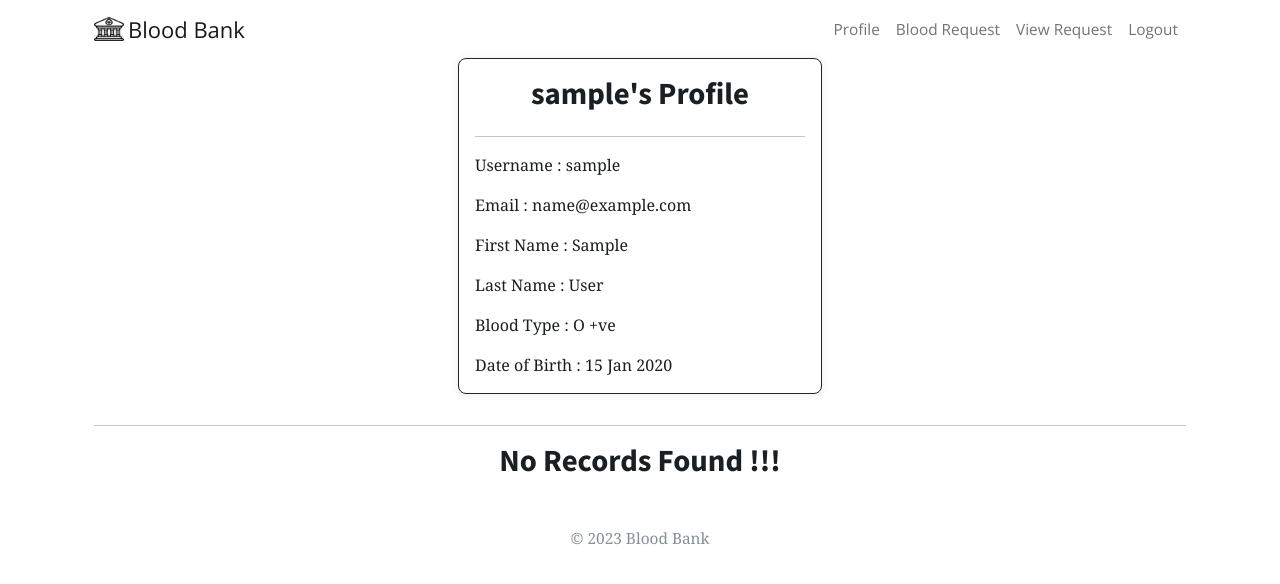
After one commit to ShyamSundhar1411/Donation-Portal-Project, a Django app: page /services/profile/request/views/1 in a window 1280 px wide. The commit adds this page. Shown: the top 584 px of the page. Run offline with Django 4.2, Linux system fonts and the light colour scheme; a user stored in the database is signed in; tables that the repository leaves empty hold one stand-in row (values such as "Sample post"); some libraries are stand-ins or nearby versions.

Commit message:
donor request and views created

```diff
--- a/donationportal/templates/base.html
+++ b/donationportal/templates/base.html
@@ -89,6 +89,9 @@
                     <li class="nav-item">
                       <a class="nav-link" href="{% url 'request' user.donor.slug %}">Blood Request</a>
                     </li>
+                    <li class="nav-item">
+                      <a class="nav-link" href="{% url 'request_view' user.donor.slug %}">View Request</a>
+                    </li>
                     {% endif %}
                     <li class="nav-item">
                         <a class="nav-link" href="{% url 'logout' %}">Logout</a>
--- a/services/filters.py
+++ b/services/filters.py
@@ -1,7 +1,7 @@
 import django_filters
 from django import forms
 from django_filters import ChoiceFilter, DateRangeFilter
-from .models import Donor
+from .models import Donor,DonorRequest
 
 class DonorFilter(django_filters.FilterSet):
     pin_code = django_filters.CharFilter(lookup_expr='icontains',label = "Pin Code Lookup")
@@ -11,3 +11,8 @@ class DonorFilter(django_filters.FilterSet):
     class Meta:
         model = Donor
         fields = ['blood_type','state']
+
+class RequestFilter(django_filters.FilterSet):
+    class Meta:
+        model = DonorRequest
+        fields = ['blood_type','include_compatible_blood']
--- a/services/forms.py
+++ b/services/forms.py
@@ -19,6 +19,7 @@ class UserForm(forms.ModelForm):
         fields = ['username','email','first_name','last_name']
 
 class DonorRequestForm(forms.ModelForm):
+    requirements=forms.CharField(max_length=300,required=False)
     class Meta:
         model = DonorRequest
-        fields = ['location','blood_type']
+        fields = ['location','blood_type','requirements','include_compatible_blood']
--- a/services/models.py
+++ b/services/models.py
@@ -1,5 +1,6 @@
 import uuid
 from django.db import models
+from django.utils import timezone
 from django.contrib.auth.models import User
 from .choices import *
 from django.dispatch import receiver
@@ -34,14 +35,24 @@ class Donor(models.Model):
 
 class DonorRequest(models.Model):
     donor=models.ForeignKey(Donor,on_delete=models.CASCADE)
-    date=models.DateTimeField(auto_now=True)
+    date=models.DateTimeField(auto_now_add=False)
     location=models.CharField(max_length=300,help_text="Hospital Location")
     blood_type=models.CharField(max_length=100,choices=BLOOD_CHOICES)
+    include_compatible_blood=models.BooleanField(default=False)
+    requirements=models.CharField(max_length=300,null=True,blank=True)
+    def save(self, *args, **kwargs):
+        if not self.id:
+            self.date = timezone.now()
+        return super().save(*args, **kwargs)
 
 class DonorApproval(models.Model):
     donor_request=models.ForeignKey(DonorRequest,on_delete=models.CASCADE)
     Donation_status=models.CharField(max_length = 100,choices = APPROVAL_STATUS,default = "Pending")
-    date_approved = models.DateTimeField(auto_now_add=True)
+    date_approved = models.DateTimeField(auto_now_add=False)
+    def save(self, *args, **kwargs):
+        if not self.id:
+            self.date_approved = timezone.now()
+        return super().save(*args, **kwargs)
 
 
 @receiver(post_save, sender=User)
--- /dev/null
+++ b/services/templates/services/views.html
@@ -0,0 +1,60 @@
+{% extends 'base.html' %} {% block content %} {% load crispy_forms_tags %}
+{%load custom_tags %} {% load static %}
+<div class="container">
+    <div class="d-flex justify-content-center">
+      <div class="col-md-4 col-sm-3">
+        <div class="card card-body border border-dark" style='margin-bottom: 15px;'>
+          <h3 class="card-text text-center">{{user.username}}'s Profile</h3>
+          <hr>
+          <p class="card-text profile-text">Username : {{user.username}}</p>
+          <p class="card-text profile-text">Email : {{user.email}}</p>
+          <p class="card-text profile-text">First Name : {{user.first_name}}</p>
+          <p class="card-text profile-text">Last Name : {{user.last_name}}</p>
+          {% if user.donor.blood_type %}
+          <p class="card-text profile-text">Blood Type : {{user.donor.blood_type}}</p>
+          {% endif %}
+          {% if user.donor.date_of_birth %}
+          <p class="card-text profile-text">Date of Birth : {{user.donor.date_of_birth |date:"d M Y"}}</p>
+          {% endif %}
+        </div>
+      </div>
+    </div>
+  </div>
+
+<div class="container">
+    <hr />
+    <div class="row">
+        {% if records %} {% for request in records %}
+        <div class="col-lg-4 col-md-6">
+            <div class="card card-body border border-dark" style = 'margin-bottom: 15px;'>
+                <p class = "card-text profile-text">First Name : {{request.donor.user.first_name}}</p>
+                <p class = "card-text profile-text">Last Name : {{request.donor.user.last_name}}</p>
+                <p class = "card-text profile-text">Requested Blood Type : {{request.blood_type}}</p>
+                <div class="accordion accordion-borderless" id="accordionFlushExampleX{{donor.slug}}">
+                    <div class="accordion-item">
+                      <h2 class="accordion-header" id="flush-headingTwoX{{request.donor.slug}}1">
+                        <button class="accordion-button collapsed" type="button" data-mdb-toggle="collapse"
+                          data-mdb-target="#abcd{{request.donor.slug}}1" aria-expanded="false"
+                          aria-controls="abcd{{request.donor.slug}}1">
+                          Details
+                        </button>
+                      </h2>
+                      <div id="abcd{{request.donor.slug}}1" class="accordion-collapse collapse"
+                        aria-labelledby="flush-headingTwoX{{request.donor.slug}}1"
+                        data-mdb-parent="#accordionFlushExampleX{{request.donor.slug}}">
+                        <div class="accordion-body">
+                            <p class = "card-text profile-text">Hospital Location : {{request.location}}</p>
+                            <p class = "card-text profile-text">Requirements : {{ request.requirements }}</p>
+                            <p class = "card-text profile-text">Requested on : {{ request.date }}</p>
+                        </div>
+                      </div>
+                    </div>
+                  </div>
+            </div>
+        </div>
+        {% endfor %} {% else %}
+        <h3 class="text-center">No Records Found !!!</h3>
+        {% endif %}
+    </div>
+</div>
+{% endblock %}
--- a/services/urls.py
+++ b/services/urls.py
@@ -5,5 +5,6 @@ from . import views
 urlpatterns = [
     path('',views.home,name = "home"),
     path('profile/<slug:slug>',views.profile,name = "profile"),
-    path('profile/request/<slug:slug>',views.request,name = "request"),
+    path('profile/request/<slug:slug>',views.donor_request,name = "request"),
+    path('profile/request/views/<slug:slug>',views.request_view,name = "request_view"),
 ]
--- a/services/views.py
+++ b/services/views.py
@@ -1,13 +1,14 @@
 from django.shortcuts import render,redirect
+from django.utils import timezone
 from .forms import *
 from django.contrib.auth import authenticate, login
 from django.views import generic
 from django.contrib.auth.forms import UserCreationForm
 from django.contrib.auth.decorators import login_required
 from django.urls import reverse_lazy
-from .models import Donor
+from .models import Donor,DonorRequest
 from django.contrib import messages
-from .filters import DonorFilter
+from .filters import DonorFilter,RequestFilter
 from .aiding_functions import find_compatible_match
 # Create your views here.
 
@@ -59,11 +60,17 @@ def profile(request, slug):
         return render(request, 'services/profile.html', {'user_form': user_form, 'donor_form': donor_form})
 
 @login_required
-def request(request,slug):
+def donor_request(request,slug):
+    donor = request.user.donor
+    existing_request = DonorRequest.objects.filter(donor=donor).exists()
+    if existing_request:
+        messages.info(request,"You already have a request pending")
+        return redirect("home")
     if request.method == 'POST':
-        donor_request_form = DonorRequestForm(request.POST,instance=request.user.donor)
+        donor_request_form = DonorRequestForm(request.POST)
         if donor_request_form.is_valid():
             donor_request_form_copy = donor_request_form.save(commit=False)
+            donor_request_form_copy.donor=request.user.donor
             donor_request_form_copy.save()
             messages.success(request, 'Request Created Successfully')
             return redirect('home')
@@ -73,3 +80,25 @@ def request(request,slug):
     else:
         donor_request_form = DonorRequestForm()
         return render(request, 'services/request.html', {'donor_request_form': donor_request_form})
+
+@login_required
+def request_view(request,slug):
+    donor = request.user.donor
+    donor_request = DonorRequest.objects.filter(donor=donor)
+    blood_type=donor.blood_type
+    filter = RequestFilter(request.GET, queryset=DonorRequest.objects.filter(blood_type=blood_type))
+    records = filter.qs
+    records=DonorRequest.objects.exclude(donor=donor)
+    return render(request, "services/views.html", {'filter': filter,"records":records})
+
+
+# @login_required
+# def request_view(request,slug):
+#     donor = request.user.donor
+#     existing_request = DonorRequest.objects.filter(donor=donor).exists()
+#     if not existing_request:
+#         messages.info(request,"You don't have any request pending")
+#         return redirect("home")
+#     else:
+#         request = DonorRequest.objects.get(donor=donor)
+#         return render(request,"services/request_view.html",{"request":request})
```
Also changed, not shown: services/templates/services/request.html (+8 -0 lines), services/migrations/0004_donorrequest_requirements_and_more.py (added), services/migrations/0005_alter_donorrequest_date.py (added), services/migrations/0006_alter_donorrequest_date.py (added), services/migrations/0007_alter_donorrequest_requirements.py (added), services/migrations/0008_donorrequest_include_compatible_blood.py (added).
